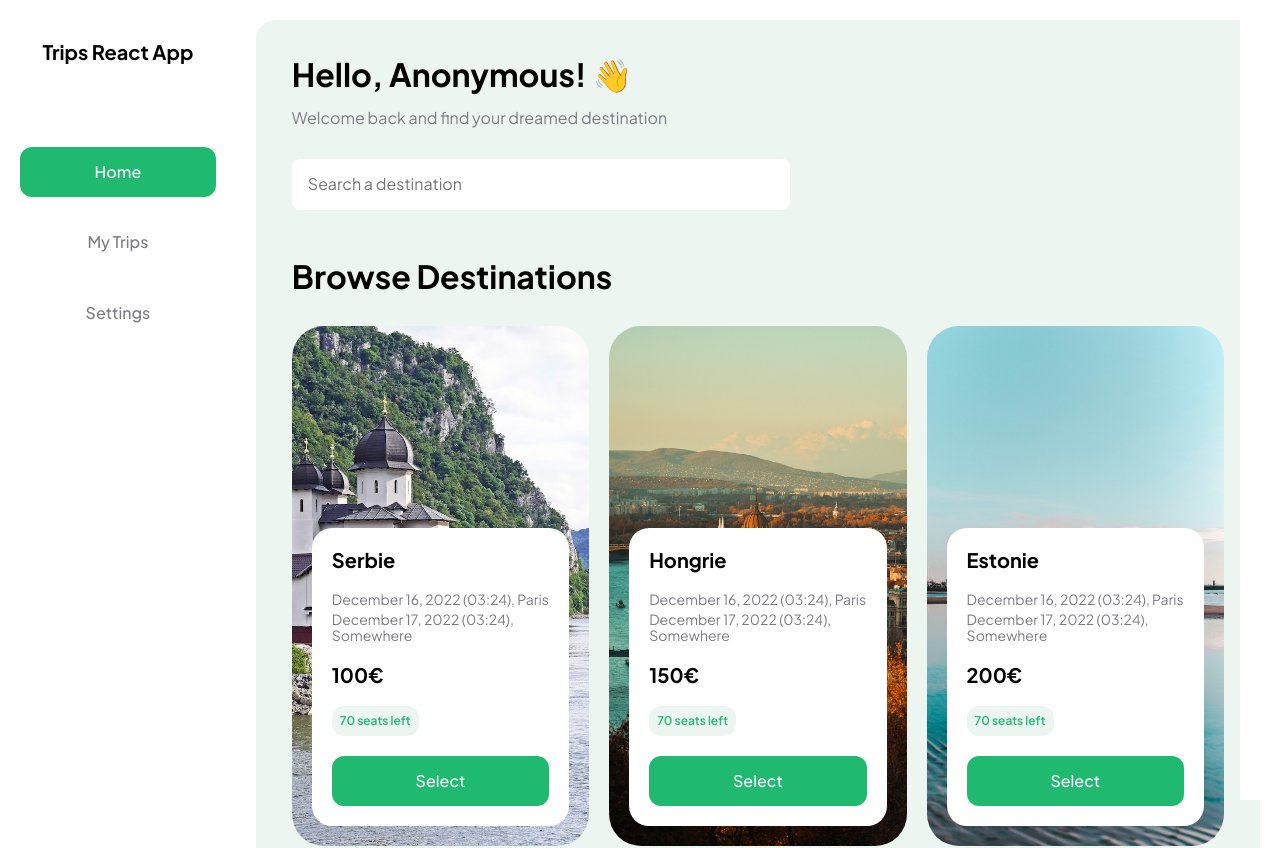
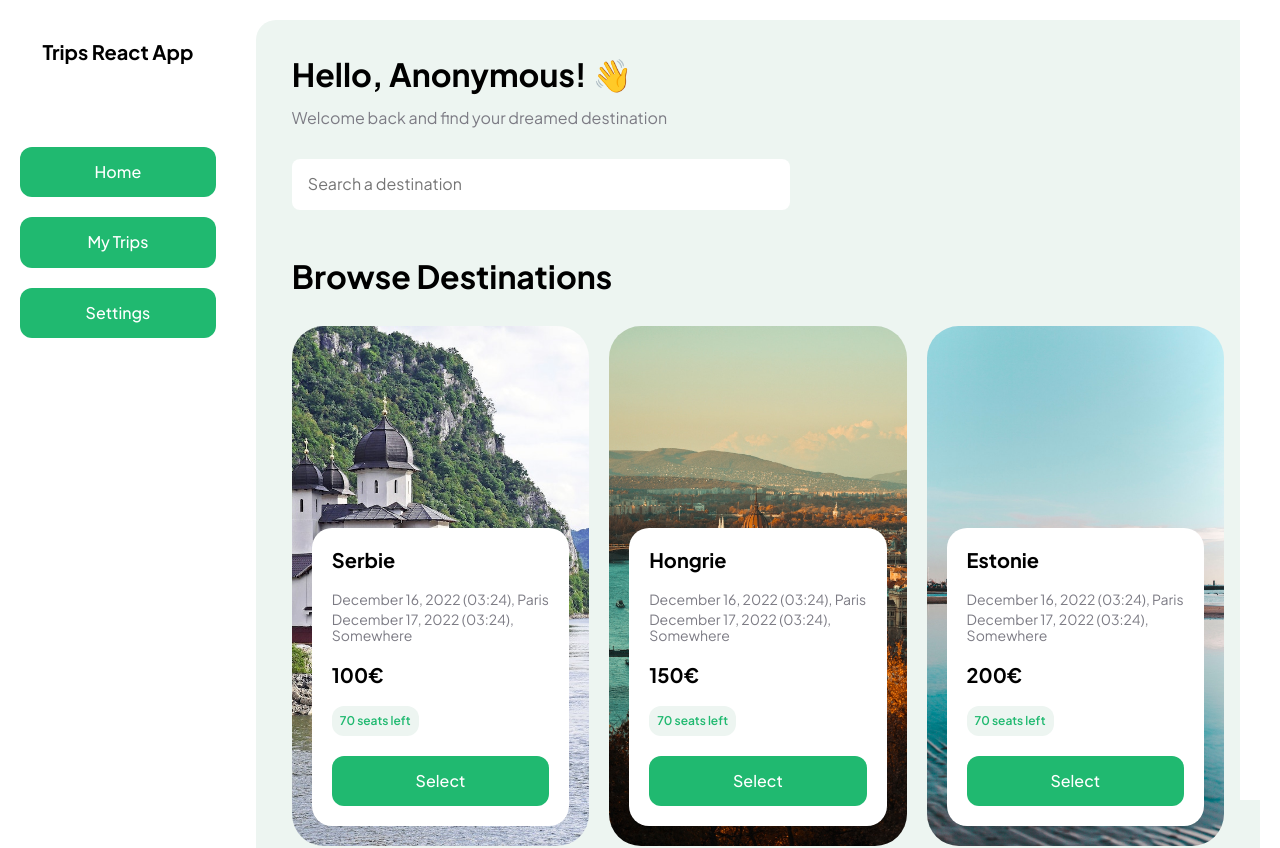
Before and after one commit to P4tt4te/trips-app, a React (Create React App) app: page / in a window 1280 px wide. Shown: the top 848 px of the page. Built offline with nearby package versions, Linux system fonts and the light colour scheme.

Commit message:
feat(Button): add hover states

```diff
--- a/src/components/Button/Button.jsx
+++ b/src/components/Button/Button.jsx
@@ -7,26 +7,40 @@ const StyledButton = styled.button`
   font-variation-settings: 'wght' 500;
   border-radius: 1.2rem;
   width: 100%;
+  transition: 0.2s cubic-bezier(0.28, 1.01, 0.37, 1);
+  transition-property: background-color, transform;
+  cursor: pointer;
 `;
 
 const ButtonDefault = styled(StyledButton)`
   background-color: ${(props) => props.theme.colors.green};
   color: white;
+
+  &:hover {
+    background-color: ${(props) => props.theme.colors.darkGreen};
+    transform: scale(1.02);
+  }
 `;
 
 const ButtonLightGrey = styled(StyledButton)`
   background-color: ${(props) => props.theme.colors.lightGrey};
   color: ${(props) => props.theme.colors.grey};
+
+  &:hover {
+    background-color: ${(props) => props.theme.colors.grey};
+    color: white;
+    transform: scale(1.02);
+  }
 `;
 
-const ButtonGray = styled(StyledButton)`
+const ButtonGrey = styled(StyledButton)`
   background-color: transparent;
   color: ${(props) => props.theme.colors.grey};
 `;
 
 export const Button = ({ name, onClick, variant }) => {
-  if (variant === 'gray') {
-    return <ButtonGray onClick={onClick && onClick}>{name}</ButtonGray>;
+  if (variant === 'grey') {
+    return <ButtonGrey onClick={onClick && onClick}>{name}</ButtonGrey>;
   } else if (variant === 'lightgrey') {
     return (
       <ButtonLightGrey onClick={onClick && onClick}>{name}</ButtonLightGrey>
```
